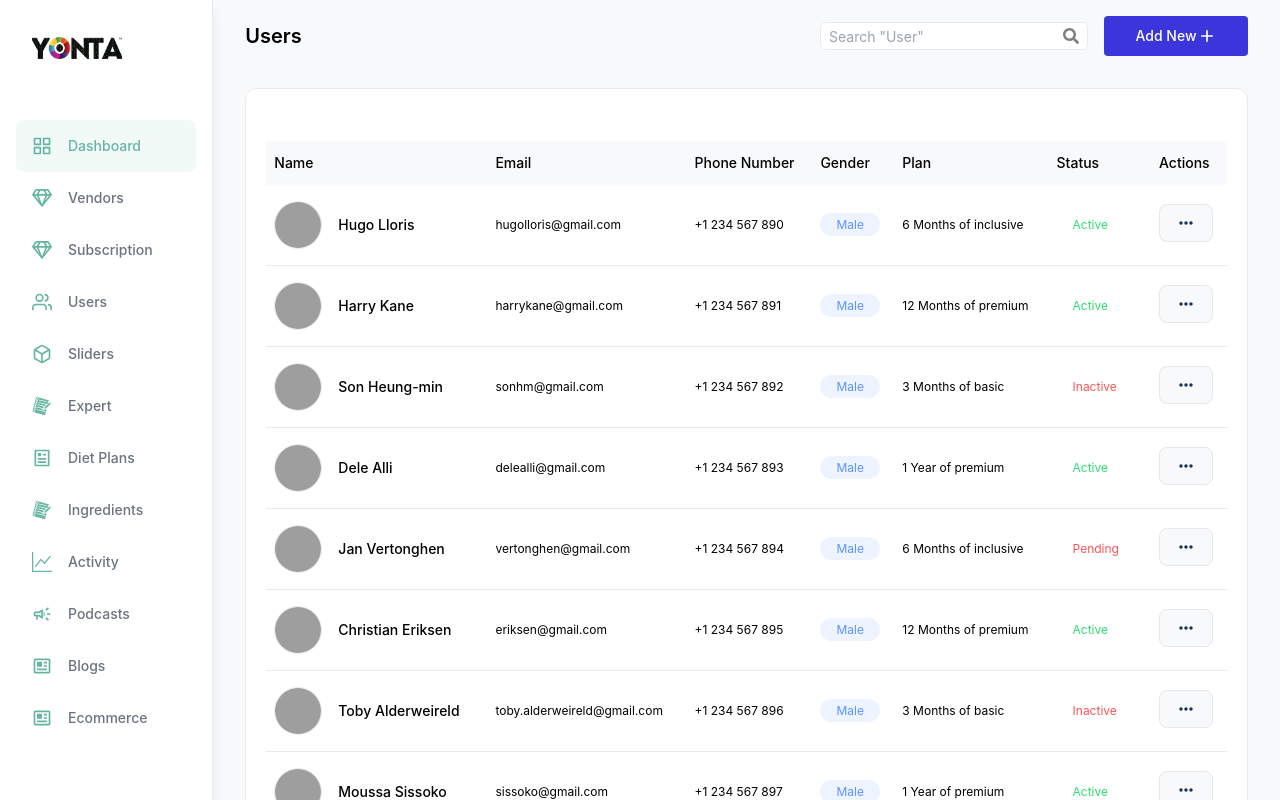
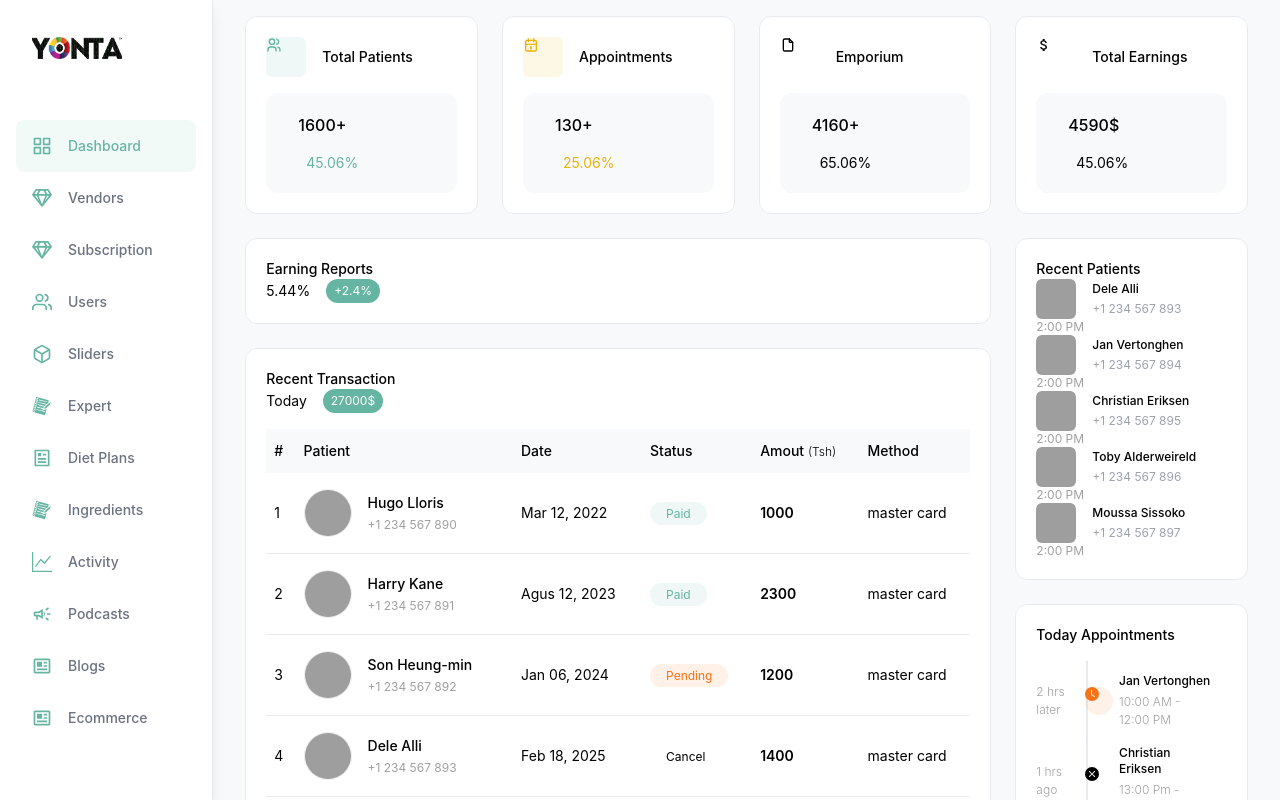
Before and after one commit to jazooanoynomous/Yonta, a React (Create React App) app in the folder yonta/: page / in a window 1280 px wide. Built offline with nearby package versions, Linux system fonts and the light colour scheme; grey boxes are pictures that could not be loaded.

Commit message:
updaye app

```diff
--- a/yonta/src/App.js
+++ b/yonta/src/App.js
@@ -1,9 +1,14 @@
+
 
 import './App.css';
 import { BrowserRouter, Route, Routes } from 'react-router-dom';
 import Toast from './components/Notifications/Toast';
 import Dashboard from './screens/Dashboard';
 import Users from './screens/users';
+import ActivityAdd from './screens/Activity/activityAdd';
+import PodCasts from './screens/poscasts';
+import DietPlans from './screens/dietPlans';
+import AddUser from './screens/addUser';
 
 function App() {
   return (
@@ -13,10 +18,16 @@ function App() {
 
       <BrowserRouter>
         <Routes>
-        <Route path="/" element={<Users/>} />
+        <Route path="/" element={<Dashboard/>} />
+        <Route path="/patients" element={<Users/>} />
+        <Route path="/activity" element={<ActivityAdd/>} />
+        <Route path="/podcasts" element={<PodCasts/>}/>
+        <Route path="/dietplans" element={<DietPlans/>}/>
+        <Route path="/dashboard" element={<Dashboard/>} />
+        <Route path="/addUser" element={<AddUser/>}/>
+        </Routes>
 
-        </Routes>
-      </BrowserRouter>
+    </BrowserRouter>
     </>
   );
 }
```
